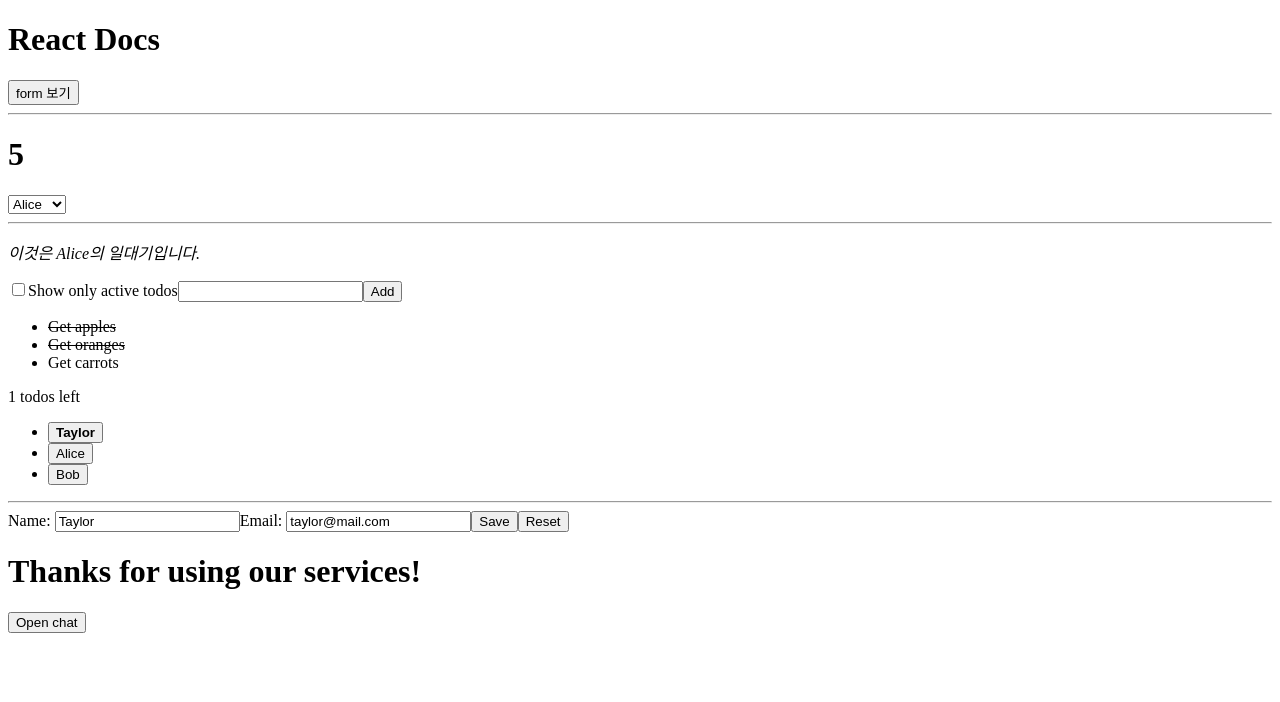
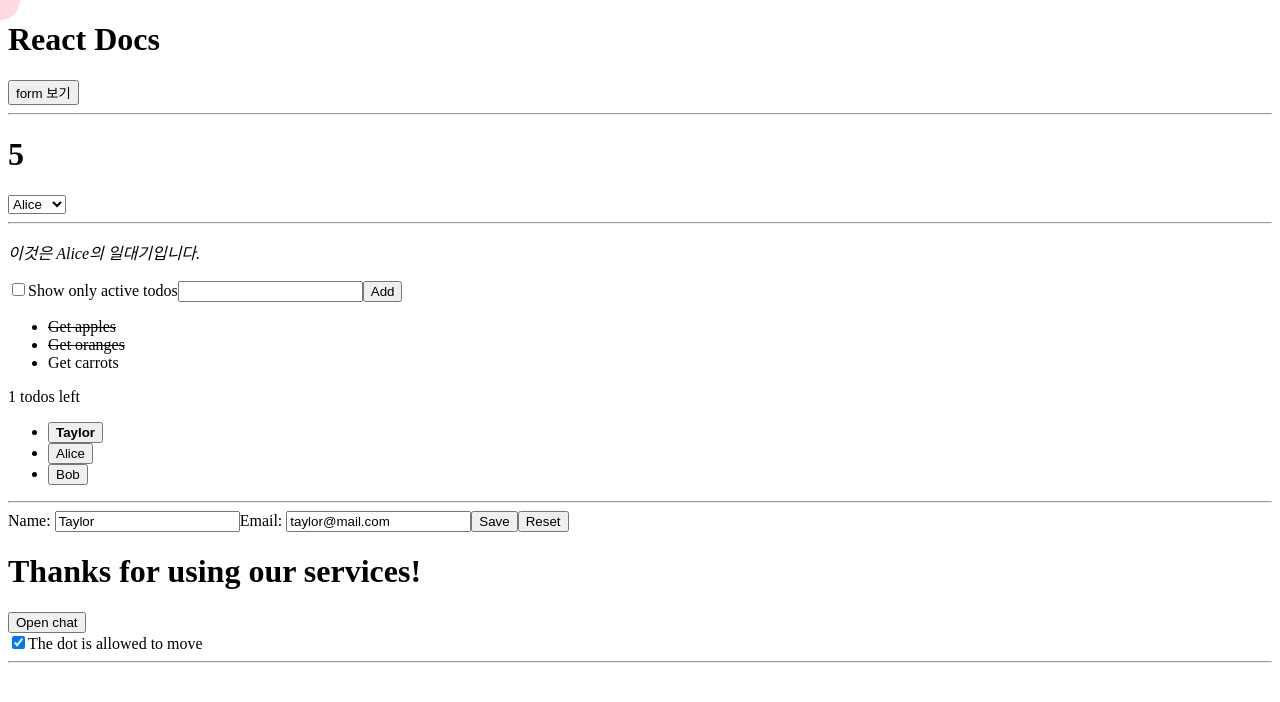
Before and after one commit to mnxmnz/react-docs, a React (Vite) app: page / in a window 1280 px wide. Shown: the top 702 px of the page. Built offline with nearby package versions, Linux system fonts and the light colour scheme.

Commit message:
docs: React Effect의 생명주기

```diff
--- /dev/null
+++ b/src/07-escape-hatches/05-lifecycle-of-reactive-effects/App.tsx
@@ -0,0 +1,5 @@
+import Pointer from './Pointer';
+
+export default function App() {
+  return <Pointer />;
+}
--- /dev/null
+++ b/src/07-escape-hatches/05-lifecycle-of-reactive-effects/Pointer.tsx
@@ -0,0 +1,41 @@
+import { useState, useEffect } from 'react';
+
+export default function Pointer() {
+  const [position, setPosition] = useState({ x: 0, y: 0 });
+  const [canMove, setCanMove] = useState(true);
+
+  useEffect(() => {
+    function handleMove(e: MouseEvent) {
+      if (canMove) {
+        setPosition({ x: e.clientX, y: e.clientY });
+      }
+    }
+
+    window.addEventListener('pointermove', handleMove);
+    return () => window.removeEventListener('pointermove', handleMove);
+  }, [canMove]);
+
+  return (
+    <div>
+      <label>
+        <input type="checkbox" checked={canMove} onChange={e => setCanMove(e.target.checked)} />
+        The dot is allowed to move
+      </label>
+      <hr />
+      <div
+        style={{
+          position: 'absolute',
+          backgroundColor: 'pink',
+          borderRadius: '50%',
+          opacity: 0.6,
+          transform: `translate(${position.x}px, ${position.y}px)`,
+          pointerEvents: 'none',
+          left: -20,
+          top: -20,
+          width: 40,
+          height: 40,
+        }}
+      />
+    </div>
+  );
+}
--- a/src/App.tsx
+++ b/src/App.tsx
@@ -1,5 +1,6 @@
 import MyApp1 from './07-escape-hatches/03-synchronizing-with-effects/App';
 import MyApp2 from './07-escape-hatches/04-you-might-not-need-an-effect/App';
+import MyApp3 from './07-escape-hatches/05-lifecycle-of-reactive-effects/App';
 
 function App() {
   return (
@@ -7,6 +8,7 @@ function App() {
       <h1>React Docs</h1>
       <MyApp1 />
       <MyApp2 />
+      <MyApp3 />
     </main>
   );
 }
```
Also changed, not shown: src/07-escape-hatches/README.md.
